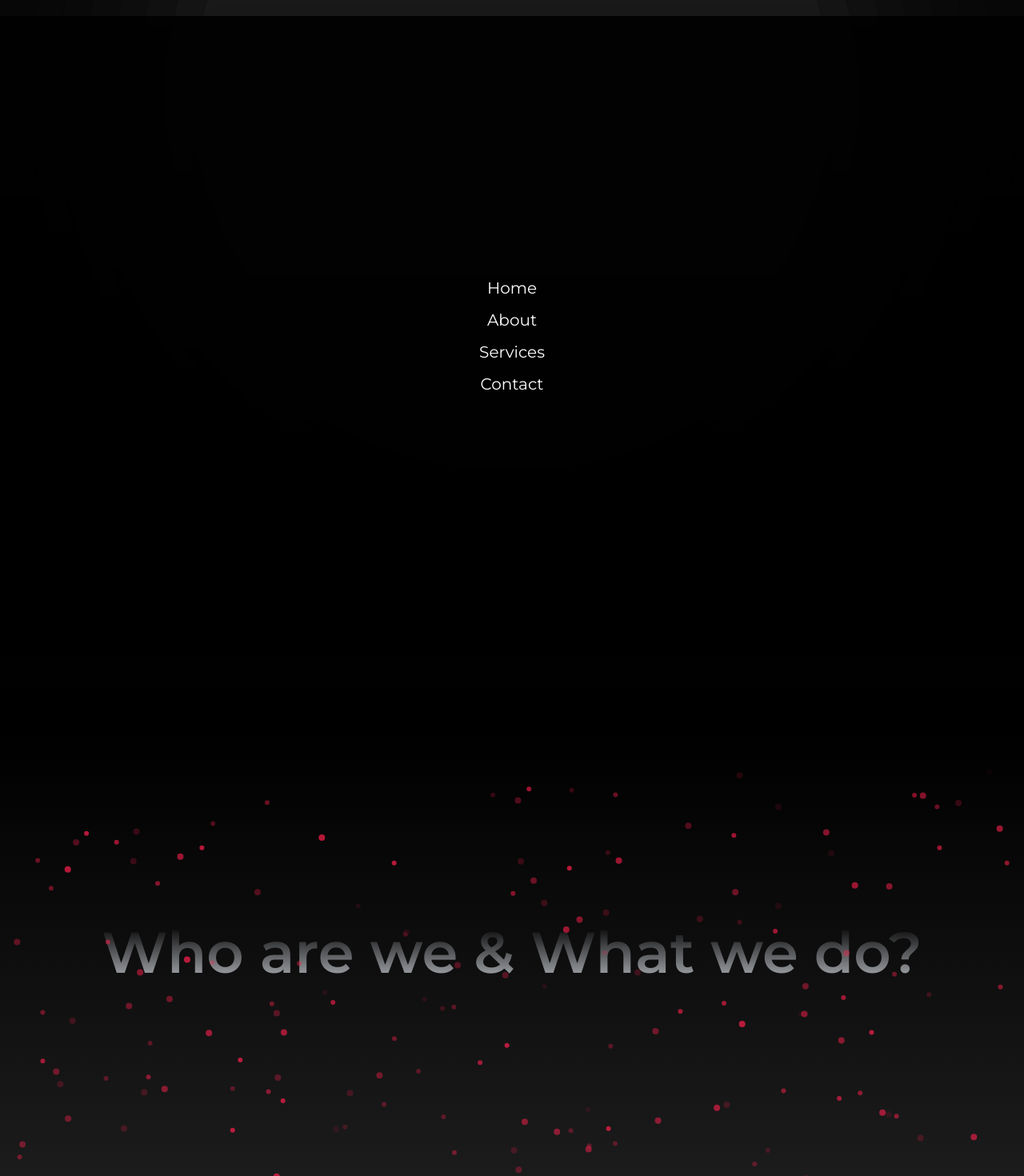
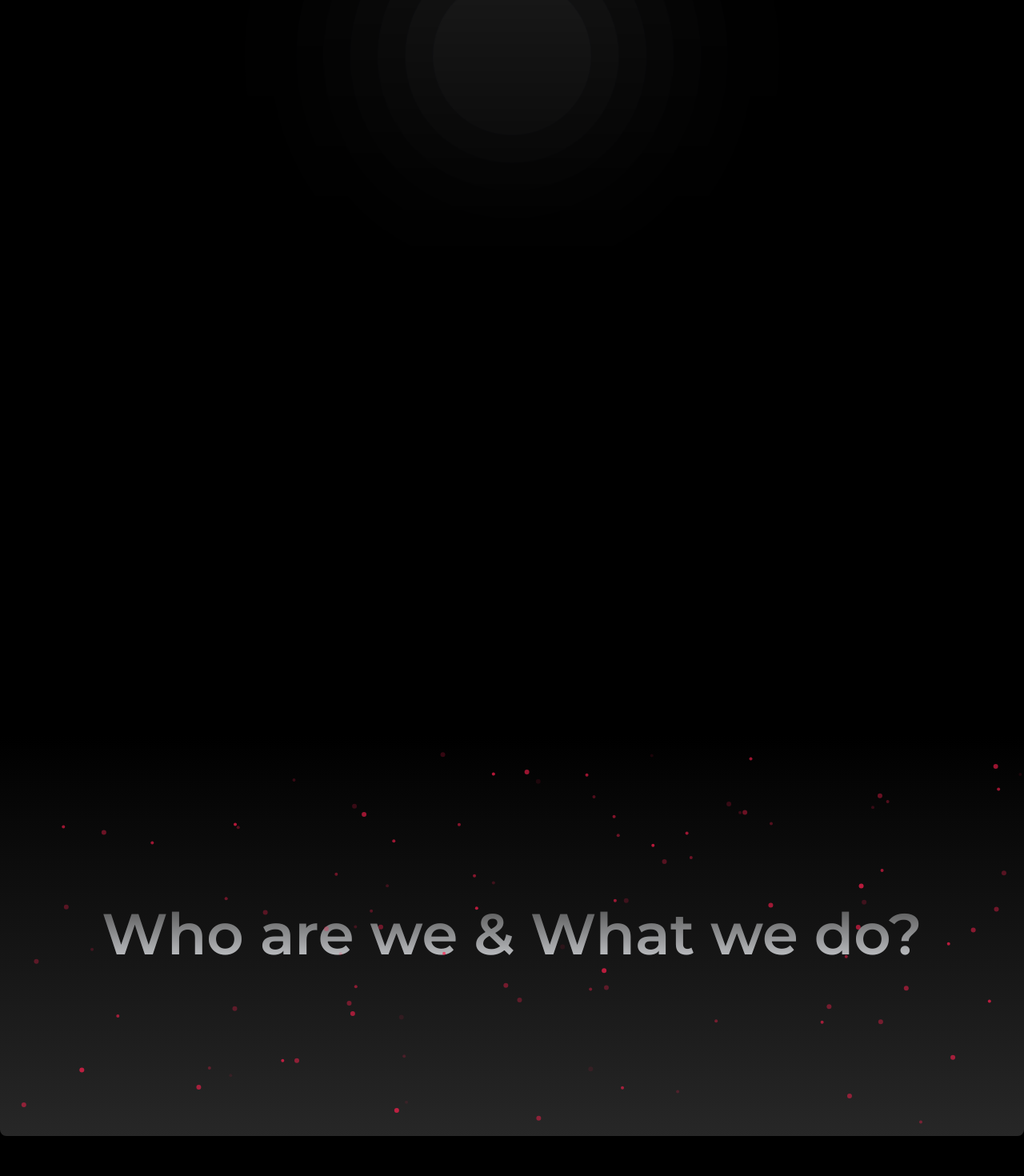
Before and after one commit to ritik07/besa, a Next.js app: page / in a window 1280 px wide. Shown: the part 780-2250 px from the top of the page at 80% size. After the commit the page ends 2200 px from the top, so only its background shows below. Built offline with nearby package versions, Linux system fonts and the light colour scheme.

Commit message:
fix glitches

```diff
--- a/src/components/about-brief/aboutBrief.module.scss
+++ b/src/components/about-brief/aboutBrief.module.scss
@@ -3,6 +3,10 @@
   color: #fff;
   padding: 40px 0;
   text-align: center;
+}
+
+.text_transparent_abt_brief{
+  color: rgba(255, 255, 255, 0.326);
 }
 
 .about_content {
--- a/src/components/about-brief/aboutBrief.tsx
+++ b/src/components/about-brief/aboutBrief.tsx
@@ -4,58 +4,77 @@ import { Row, Col } from "antd";
 import CSS from "./aboutBrief.module.scss"; // SCSS module import
 import Meteors from "../magicui/meteors";
 import Particles from "../magicui/particles";
+import classNames from "classnames";
 
 const AboutBrief = () => {
   const color = "#FF204E";
 
   return (
-    <div className={CSS.about_brief_container}>
-      <div className="relative flex h-[86.6vh] w-full flex-col items-center justify-center overflow-hidden rounded-lg">
+    <div>
+      <div
+        className={classNames(
+          "relative flex h-[500px] w-full flex-col items-center justify-center overflow-hidden rounded-lg bg-background",
+          CSS.about_brief_container
+        )}
+      >
+        <span
+          className={classNames(
+            "pointer-events-none whitespace-pre-wrap bg-gradient-to-b from-black to-gray-300/80 bg-clip-text text-center text-7xl font-semibold leading-none dark:from-white dark:to-slate-900/10 cs-tm-250",
+            CSS.text_transparent_abt_brief
+          )}
+        >
+          Who are we & What we do?
+        </span>
         <Particles
           className="absolute inset-0"
-          quantity={200}
-          ease={10}
-          size={3}
-          staticity={10}
+          quantity={100}
+          ease={80}
+          size={2}
           color={color}
-          refresh={true}
+          refresh
         />
-        <span
+
+        <div className="mt-52 invisible">
+          Lorem ipsum dolor sit amet consectetur adipisicing elit. Doloremque,
+          tempora sed doloribus aspernatur sint esse maxime quasi nobis
+          excepturi, sequi soluta molestias rem quis repellendus repudiandae.
+          Consectetur ea dicta quo!
+        </div>
+      </div>
+      {/* <span
           className="mt-72 pointer-events-none whitespace-pre-wrap bg-gradient-to-b
        from-black to-gray-300/80 bg-clip-text text-center text-7xl
        font-semibold leading-none text-transparent dark:from-white dark:to-slate-900/10"
         >
           Who are we & What we do?
-        </span>
-        <Row justify="center" gutter={[32, 32]} className="invisible">
+        </span> */}
+      {/* <Row justify="center" gutter={[32, 32]} className="invisible">
         <Col xs={24} sm={20} md={16} lg={14}>
           <div className={CSS.about_content}>
             <p className={CSS.about_text}>
               Besa Marketing Solutions, a media communications agency based in
-                India. We understand the importance of a brand's online
-                presence. We get to know them and their target audiences
-                intimately, then we create, develop, and communicate brands and
-                their messages in an impactful & engaging way on their social
-                media platforms.
+              India. We understand the importance of a brand's online presence.
+              We get to know them and their target audiences intimately, then we
+              create, develop, and communicate brands and their messages in an
+              impactful & engaging way on their social media platforms.
             </p>
 
             <p className={CSS.about_text}>
-                BESA designs and implements a social media marketing campaign
-                for its clients in such a way that adds value to potential and
+              BESA designs and implements a social media marketing campaign for
+              its clients in such a way that adds value to potential and
               existing stakeholders and does not look like a mere company
               pushing product.
             </p>
 
             <p className={CSS.about_text}>
-                The best way for us to tell you our story is through the
-                projects that we deliver for our clients – the following pages
-                will show a brief about us, our services, and some of the best
-                creative – we hope you like it!
+              The best way for us to tell you our story is through the projects
+              that we deliver for our clients – the following pages will show a
+              brief about us, our services, and some of the best creative – we
+              hope you like it!
             </p>
           </div>
         </Col>
-        </Row>
-      </div>
+      </Row> */}
     </div>
   );
 };
--- a/src/components/cover/cover.tsx
+++ b/src/components/cover/cover.tsx
@@ -6,13 +6,15 @@ const Cover = () => {
   return (
     <div>
       <div className="relative z-10 flex min-h-[16rem] items-center justify-center rounded-lg bg-black dark:bg-black">
-        <div>
-          <Ripple mainCircleSize={800} />
+        <div className="z-10">
+          <TextRevealByWord
+            className="text-white/20 dark:text-white/50"
+            text="Illuminate Your Brand. Unveil Your Potential. Capture Attention—Scroll to Bring It All to Light."
+          />
         </div>
-        <TextRevealByWord
-          className="text-white/20 dark:text-white/50"
-          text="Illuminate Your Brand. Unveil Your Potential. Capture Attention—Scroll to Bring It All to Light."
-        />
+        <div className="absolute flex h-[500px] w-full flex-col items-center justify-center overflow-hidden rounded-lg bg-transparent">
+          <Ripple mainCircleSize={200} />
+        </div>
       </div>
     </div>
   );
--- a/src/components/magicui/ripple.tsx
+++ b/src/components/magicui/ripple.tsx
@@ -18,8 +18,8 @@ const Ripple = React.memo(function Ripple({
   return (
     <div
       className={cn(
-        "absolute inset-0 bg-white/5 [mask-image:linear-gradient(to_bottom,white,transparent)]",
-        className,
+        "absolute inset-0 bg-transparent [mask-image:linear-gradient(to_bottom,white,transparent)]",
+        className
       )}
     >
       {Array.from({ length: numCircles }, (_, i) => {
@@ -42,7 +42,7 @@ const Ripple = React.memo(function Ripple({
                 borderStyle,
                 borderWidth: "1px",
                 borderColor: `hsl(var(--foreground), ${borderOpacity / 100})`,
-                top: "50%",
+                top: "40%",
                 left: "50%",
                 transform: "translate(-50%, -50%) scale(1)",
               } as CSSProperties
--- a/src/components/nav-bar/web/nav-bar-web.tsx
+++ b/src/components/nav-bar/web/nav-bar-web.tsx
@@ -75,7 +75,7 @@ const NavBarWeb = () => {
         </Col>
       </Row>
 
-      <div
+      {/* <div
         ref={menuRef}
         className={classNames(CSS.menu_slide_in)}
         style={{
@@ -89,8 +89,6 @@ const NavBarWeb = () => {
           {isOpen ? <Hamburger toggled={isOpen} /> : null}
         </div>
         <div className={classNames(CSS.menu_content)}>
-          {/* Your menu items here */}
-          {/* <h2>Menu Content</h2> */}
           <ul>
             <li>Home</li>
             <li>About</li>
@@ -98,7 +96,7 @@ const NavBarWeb = () => {
             <li>Contact</li>
           </ul>
         </div>
-      </div>
+      </div> */}
     </div>
   );
 };
--- a/src/styles/custom/margin.scss
+++ b/src/styles/custom/margin.scss
@@ -2,7 +2,7 @@
 @import "../functions";
 
 $margin-value: 2, 4, 5, 6, 8, 10, 12, 13, 14, 15, 17, 16, 18, 20, 22, 24, 25, 26,
-  30, 35, 40, 80, 120, 140;
+  30, 35, 40, 80, 120, 140, 250;
 
 @each $value in $margin-value {
   .cs-bm-#{$value} {
```
Lines whose indentation alone changed are shown as unchanged.
